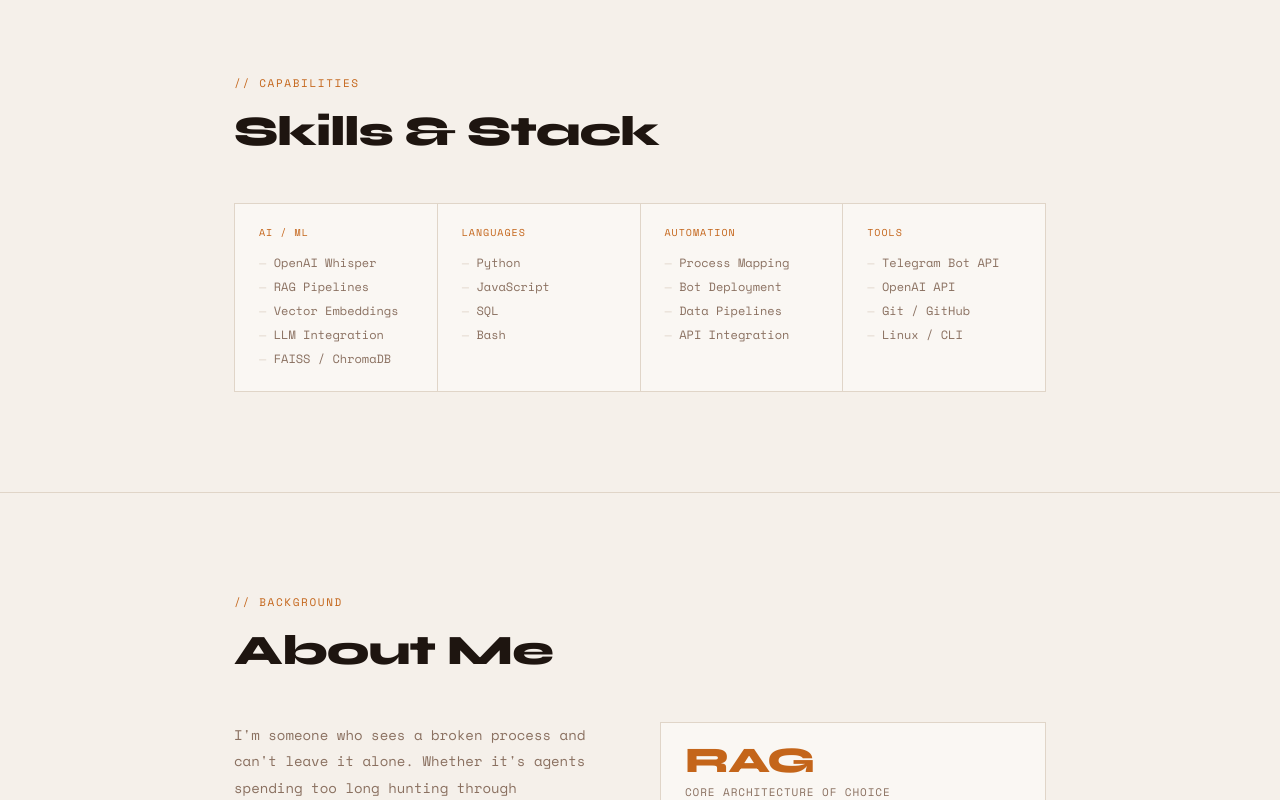
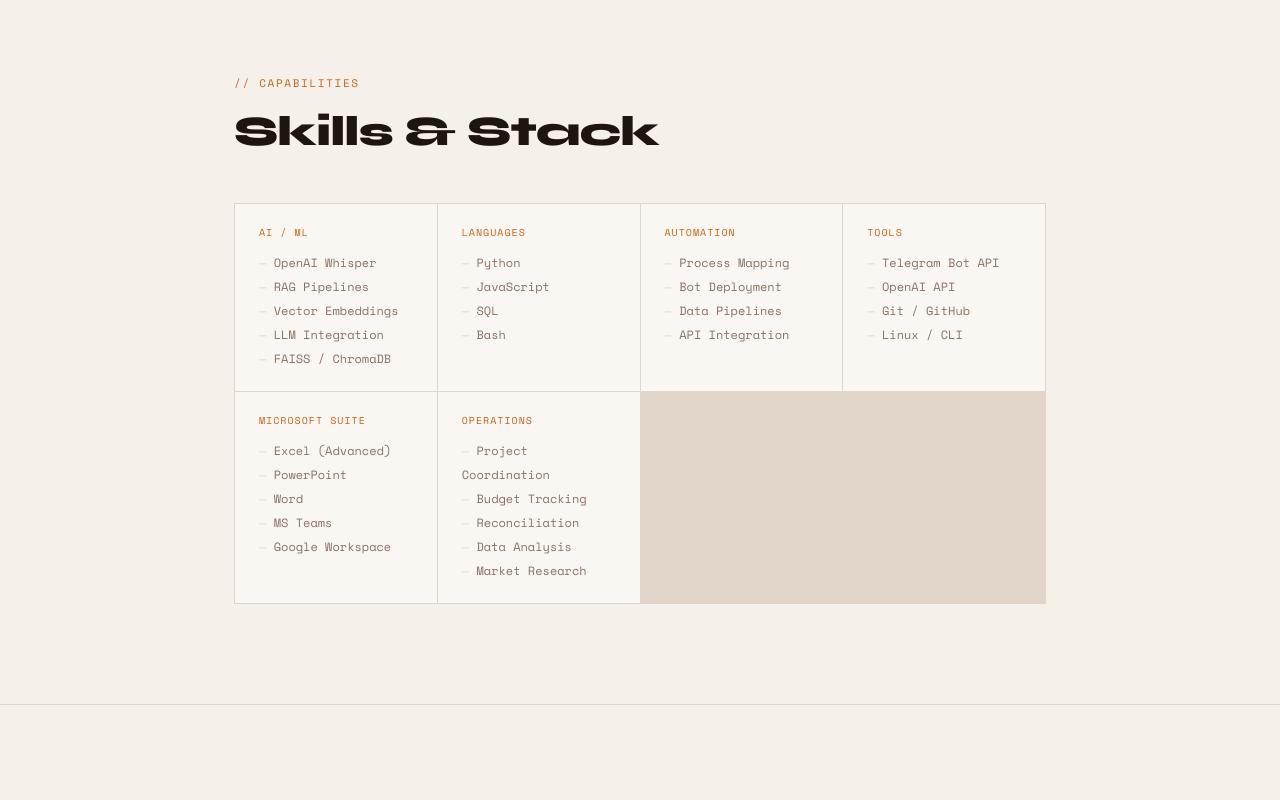
Before and after one commit to YiShao-AI/YiShao-AI.github.io, a plain HTML site: page index.html in a window 1280 px wide. Shown: the part 2000-2800 px from the top of the page. Drawn offline with nearby package versions, Linux system fonts and the light colour scheme.

Commit message:
Update index.html

```diff
--- a/index.html
+++ b/index.html
@@ -442,11 +442,11 @@
   <section class="hero">
     <div class="wrap">
       <div class="hero-inner">
-        <div class="hero-tag">Available for hire</div>
+        <div class="hero-tag">Open to Operations & Business Analyst Roles</div>
         <h1>
-          I build <span class="accent">AI systems</span><br/>
-          that actually<br/>
-          <span class="accent2">ship.</span><span class="blink"></span>
+         I don't just identify<br/>
+          <span class="accent">problems.</span><br/>
+          I ship the <span class="accent2">fix.</span><span class="blink"></span>
         </h1>
         <p class="hero-desc">
           I work at the intersection of automation, machine learning, and operational problem-solving.
@@ -578,6 +578,26 @@
       <li>Linux / CLI</li>
     </ul>
   </div>
+  <div class="skill-cell">
+    <div class="skill-category">Microsoft Suite</div>
+    <ul class="skill-list">
+      <li>Excel (Advanced)</li>
+      <li>PowerPoint</li>
+      <li>Word</li>
+      <li>MS Teams</li>
+      <li>Google Workspace</li>
+    </ul>
+  </div>
+  <div class="skill-cell">
+    <div class="skill-category">Operations</div>
+    <ul class="skill-list">
+      <li>Project Coordination</li>
+      <li>Budget Tracking</li>
+      <li>Reconciliation</li>
+      <li>Data Analysis</li>
+      <li>Market Research</li>
+    </ul>
+  </div>
 </div>
     </div>
   </section>
```
Lines whose indentation alone changed are shown as unchanged.
